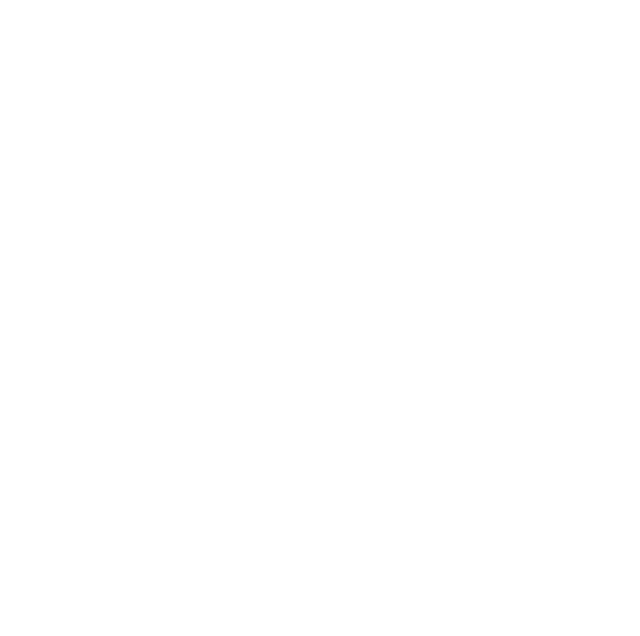
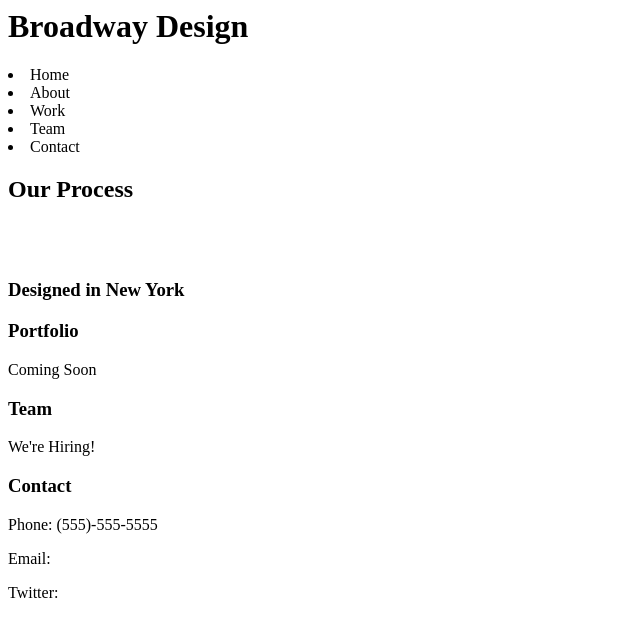
Before and after one commit to mike-mirabal/broadway, a plain HTML site: page index.html in a window 1280 px wide. Shown: the whole page, without its empty margins (0-640 px from the left). Drawn offline with Linux system fonts and the light colour scheme.

Commit message:
Update index.html - 01

```diff
--- a/index.html
+++ b/index.html
@@ -1 +1,58 @@
 <!DOCTYPE = html>
+<html>
+  <head>
+    <title>Broadway Design</title>
+    <link href="Resources/CSS/style.css" type="text/css" rel="stylesheet">
+  </head>
+  <body>
+    <!-- Header + Navigation Menu -->
+    <div>
+      <h1>Broadway Design</h1>
+      <nav>
+        <li>Home</li>
+        <li>About</li>
+        <li>Work</li>
+        <li>Team</li>
+        <li>Contact</li>
+      </nav>
+    </div>
+    <!-- Our Process Section -->
+    <div>
+      <h2>Our Process</h2>
+      <!-- Identify -->
+      <div>
+       <h3></h3>
+       <img src="">
+       <p></p>
+      </div>
+      <!-- Understand -->
+      <div>
+       <h3></h3>
+       <img src="">
+       <p></p>
+      </div>
+      <!-- Exectute -->
+      <div>
+       <h3></h3>
+       <img src="">
+       <p></p>
+      </div>
+    </div>
+    <!-- Sub Heading -->
+    <h3>Designed in New York</h3>
+    <!-- Footer -->
+    <div>
+      <h3>Portfolio</h3>
+      <p>Coming Soon</p>
+
+      <h3>Team</h3>
+      <p>We're Hiring!</p>
+
+      <h3>Contact</h3>
+      <p>Phone: (555)-555-5555</p>
+      <p>Email:</p>
+      <p>Twitter: </p>
+    </div>
+    </div>
+  </body>
+</html>
```
